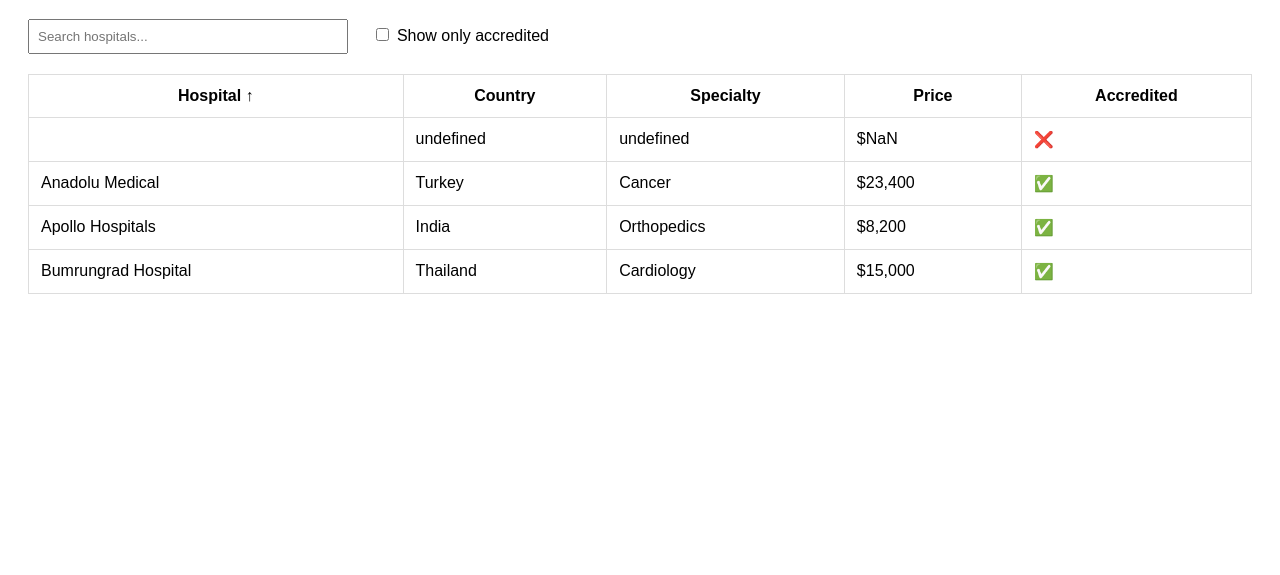
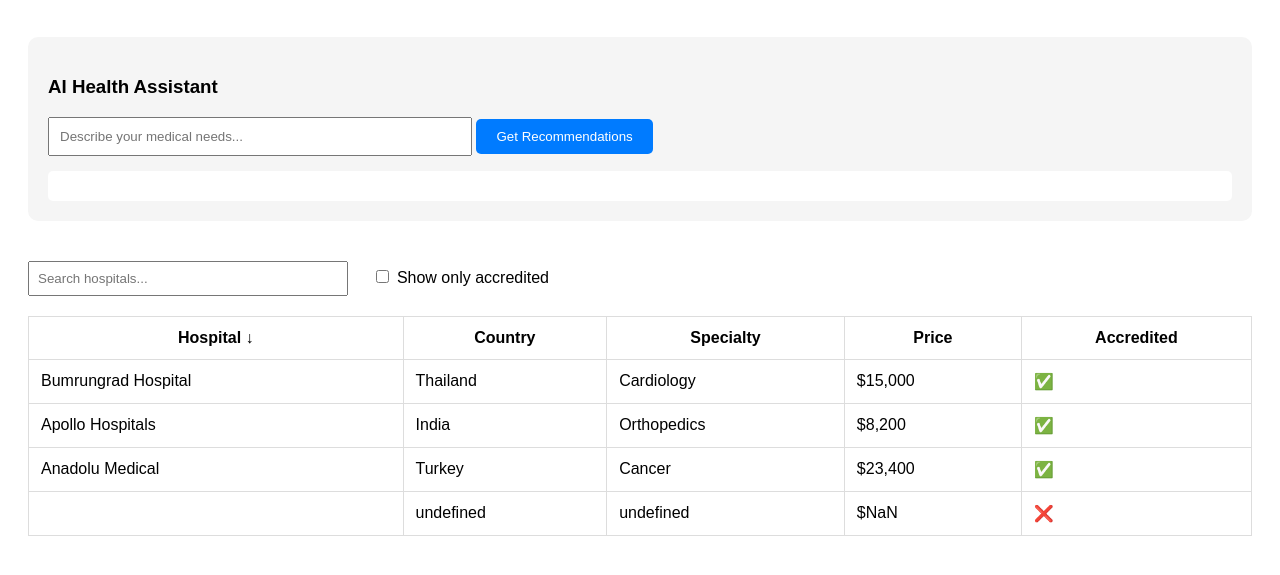
Before and after one commit to John-Caples/medical-tourism-platform, a plain HTML site: page index.html in a window 1280 px wide. Both pictures are taken after a click on the element "Hospital". Shown: the part 89-664 px from the top of the page. Drawn offline with Linux system fonts and the light colour scheme.

Commit message:
Update index.html

```diff
--- a/index.html
+++ b/index.html
@@ -5,20 +5,37 @@
   <style>
     body { font-family: Arial; padding: 20px; }
     table { border-collapse: collapse; width: 100%; margin-top: 20px; }
-    td, th { border: 1px solid #ddd; padding: 12px; }
+    td, th { border: 1px solid #ddd; padding: 12px; cursor: pointer; }
     input[type="text"] { padding: 8px; width: 300px; }
     label { margin-left: 20px; }
+    #aiResults { margin-top: 15px; padding: 15px; background: white; border-radius: 5px; }
   </style>
 </head>
 <body>
   <h1>Medical Tourism Platform</h1>
+
+  <div style="margin: 40px 0; background: #f5f5f5; padding: 20px; border-radius: 10px;">
+    <h3>AI Health Assistant</h3>
+    <input type="text" id="aiQuery" placeholder="Describe your medical needs..." style="width: 400px; padding: 10px;">
+    <button onclick="getRecommendations()" style="padding: 10px 20px; background: #007bff; color: white; border: none; border-radius: 5px;">
+      Get Recommendations
+    </button>
+    <div id="aiResults"></div>
+  </div>
+
   <input type="text" id="search" placeholder="Search hospitals...">
   <label>
     <input type="checkbox" id="accreditedOnly"> Show only accredited
   </label>
 
   <table id="hospitals">
-    <tr><th>Hospital</th><th>Country</th><th>Specialty</th><th>Price</th><th>Accredited</th></tr>
+    <tr>
+      <th onclick="sort(0)">Hospital</th>
+      <th onclick="sort(1)">Country</th>
+      <th onclick="sort(2)">Specialty</th>
+      <th onclick="sort(4)">Price</th>
+      <th onclick="sort(3)">Accredited</th>
+    </tr>
   </table>
 
   <script>
@@ -26,6 +43,7 @@ let allHospitals = [];
     let sortColumn = null;
     let sortDirection = 1;
 
+    // Load hospital data
     fetch('https://raw.githubusercontent.com/John-Caples/medical-tourism-platform/main/hospitals.csv')
       .then(r => r.text())
       .then(d => {
@@ -33,30 +51,27 @@ fetch('https://raw.githubusercontent.com/John-Caples/medical-tourism-platform/ma
         updateTable();
       });
 
+    // Table functions
     function updateTable() {
       const search = document.getElementById('search').value.toLowerCase();
       const accreditedOnly = document.getElementById('accreditedOnly').checked;
 
-  // Filter
       let filtered = allHospitals.filter(row => {
         const [n,c,s,a,p] = row.split(',');
         return (n.toLowerCase().includes(search) || c.toLowerCase().includes(search)) &&
               (!accreditedOnly || a === 'Yes');
       });
 
-  // Sort
       if(sortColumn !== null) {
         filtered.sort((a,b) => {
-      const [aName,aCountry,aSpec,aAcc,aPrice] = a.split(',');
-      const [bName,bCountry,bSpec,bAcc,bPrice] = b.split(',');
-      const vals = [aName, aCountry, aSpec, aAcc, Number(aPrice)];
-      const compareA = vals[sortColumn];
-      const compareB = vals[sortColumn];
-      return (compareA > compareB ? 1 : -1) * sortDirection;
+          const [aN,aC,aS,aA,aP] = a.split(',');
+          const [bN,bC,bS,bA,bP] = b.split(',');
+          const valsA = [aN, aC, aS, aA, Number(aP)];
+          const valsB = [bN, bC, bS, bA, Number(bP)];
+          return (valsA[sortColumn] > valsB[sortColumn] ? 1 : -1) * sortDirection;
         });
       }
 
-  // Update table
       document.getElementById('hospitals').innerHTML = `
         <tr>
           <th onclick="sort(0)">Hospital ${sortColArrow(0)}</th>
@@ -78,13 +93,10 @@ function updateTable() {
       `;
     }
 
+    // Sorting
     function sort(col) {
-  if(sortColumn === col) {
-    sortDirection *= -1;
-  } else {
-    sortColumn = col;
-    sortDirection = 1;
-  }
+      sortColumn = sortColumn === col ? col : col;
+      sortDirection = sortColumn === col ? sortDirection * -1 : 1;
       updateTable();
     }
 
@@ -92,6 +104,41 @@ function sortColArrow(col) {
       return sortColumn === col ? (sortDirection === 1 ? '↑' : '↓') : '';
     }
 
+    // AI Recommendations
+    async function getRecommendations() {
+      const query = document.getElementById('aiQuery').value;
+      if(!query) return;
+
+      try {
+        const response = await fetch('https://api-inference.huggingface.co/models/emilyalsentzer/Bio_ClinicalBERT', {
+          method: 'POST',
+          headers: {
+            'Authorization': 'Bearer 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',
+            'Content-Type': 'application/json',
+          },
+          body: JSON.stringify({inputs: query}),
+        });
+
+        const data = await response.json();
+        const medicalTerms = data[0].filter(t => t.score > 0.9).map(t => t.word);
+
+        document.getElementById('aiResults').innerHTML = `
+          <p>🔍 Found ${medicalTerms.length} key terms: ${medicalTerms.join(', ')}</p>
+          <p>💡 Matching hospitals highlighted in green</p>
+        `;
+
+        document.querySelectorAll('#hospitals tr').forEach(row => {
+          const specialty = row.children[2]?.textContent.toLowerCase() || '';
+          row.style.backgroundColor = medicalTerms.some(term => specialty.includes(term))
+            ? '#e6ffe6' : '';
+        });
+
+      } catch (error) {
+        console.error('AI Error:', error);
+      }
+    }
+
+    // Event listeners
     document.getElementById('search').addEventListener('input', updateTable);
     document.getElementById('accreditedOnly').addEventListener('change', updateTable);
   </script>
```
Lines whose indentation alone changed are shown as unchanged.
